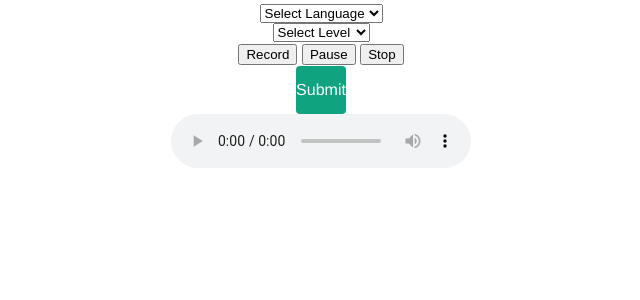
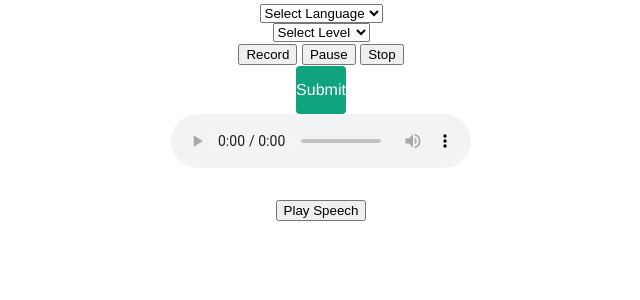
Before and after one commit to markov24/ChatCoach, a Flask app: page / in a window 1280 px wide. Shown: the part 192-492 px from the top of the page, without its empty margins (319-959 px from the left). Run offline with Flask 3, Linux system fonts and the light colour scheme; some libraries are stand-ins or nearby versions; some web fonts are replaced.

Commit message:
added play audio button in html

```diff
--- a/templates/index.html
+++ b/templates/index.html
@@ -69,4 +69,24 @@
   <script src="https://cdn.rawgit.com/mattdiamond/Recorderjs/08e7abd9/dist/recorder.js"></script>
   <!--Our recorder script-->
   <script src="{{ url_for('static', filename='js/record.js') }}"></script>
+
+  <!-- <audio controls>
+    <source src="speech.mp3" type="audio/mpeg">
+    Your browser does not support the audio element.
+  </audio> -->
+  <!-- <h1>Upload and Play Audio File</h1> -->
+    <button onclick="uploadAndPlay()">Play Speech</button>
+    <script>
+      function uploadAndPlay() {
+        // Upload the audio file to the website
+        var formData = new FormData();
+        formData.append("audio", "../static/speech.mp3");
+        // Send the form data to the server using AJAX or fetch
+
+        // Play the audio file automatically
+        var audio = new Audio("../static/speech.mp3");
+        audio.play();
+      }
+    </script>
+
 </body>
```
Also changed, not shown: static/js/record.js (+20 -1 lines), 3 other files.
